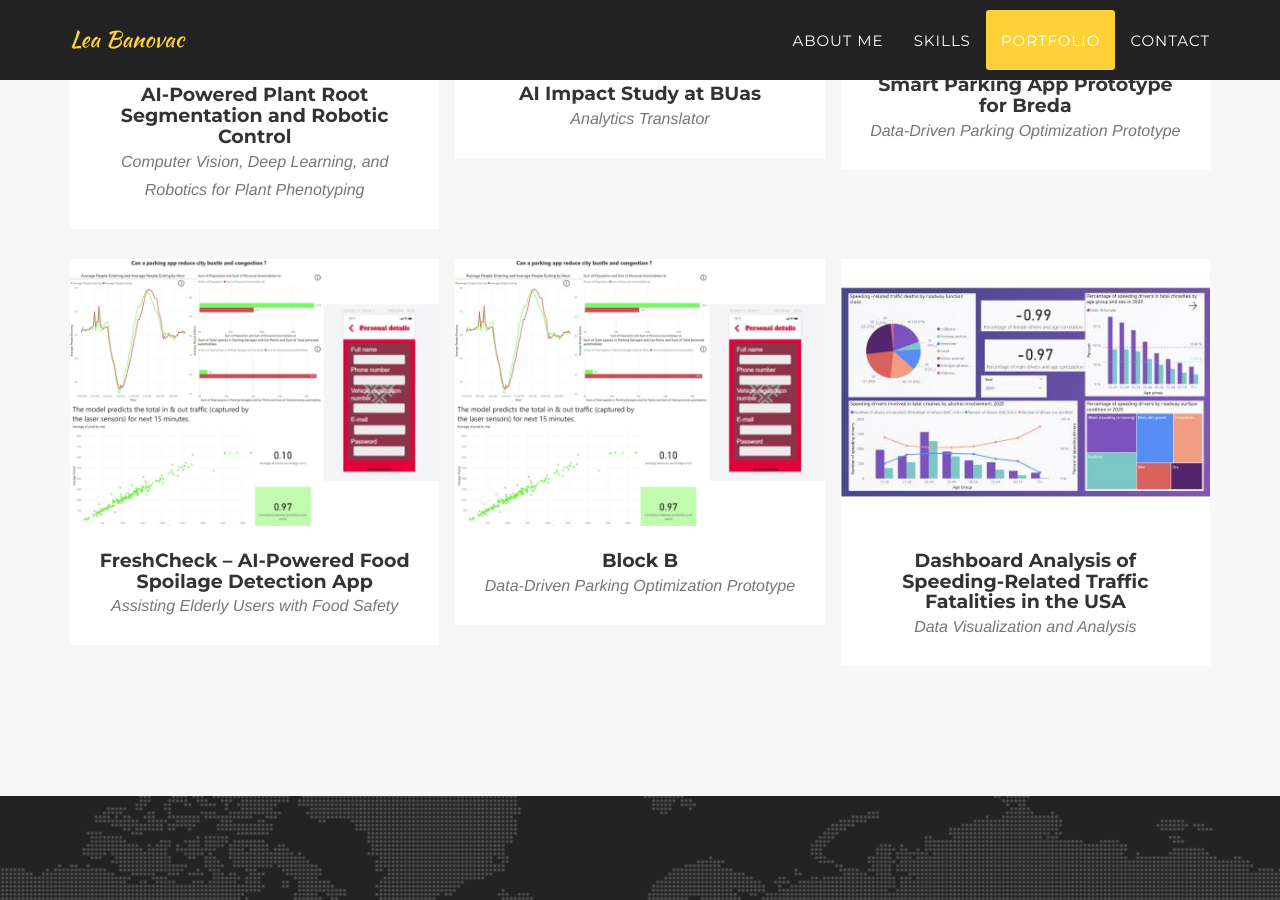
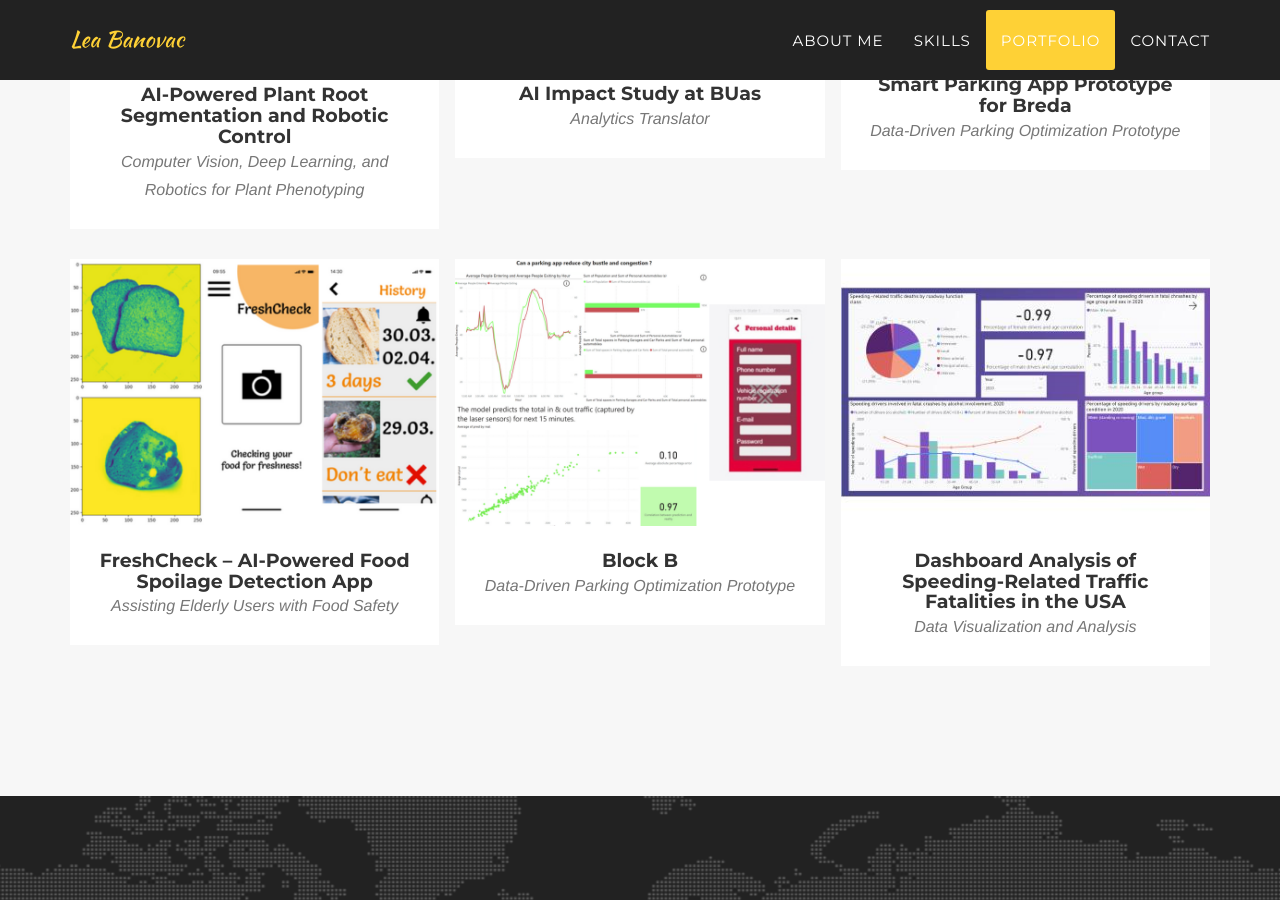
Before and after one commit to leabanovac224055/leabanovac224055.github.io, a Jekyll site: the page built from index.html, in a window 1280 px wide and 900 px high, scrolled down 3312 px. Built offline with Jekyll 4.4.1, drawn with Linux system fonts in a browser that asks for light colours; some web fonts are replaced.

Commit message:
update food project

```diff
--- a/_posts/2024-09-17-project-7 copy.markdown
+++ b/_posts/2024-09-17-project-7 copy.markdown
@@ -4,8 +4,8 @@ subtitle: Assisting Elderly Users with Food Safety
 layout: default
 modal-id: 7
 date: 2024-09-17
-img: parking.png
-thumbnail: parking_thumbnail.png
+img: food.png
+thumbnail: food_thumbnail.png
 alt: image-alt
 project-date: April 2023
 client: University Project
```
Also changed, not shown: img/portfolio/food.png (added), img/portfolio/food_thumbnail.png (added).
